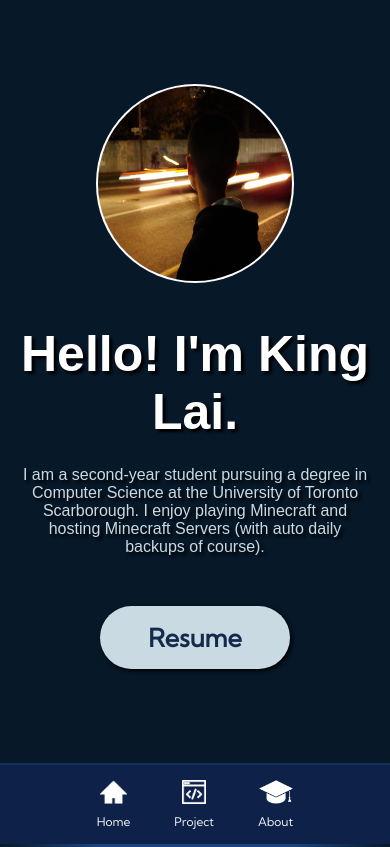
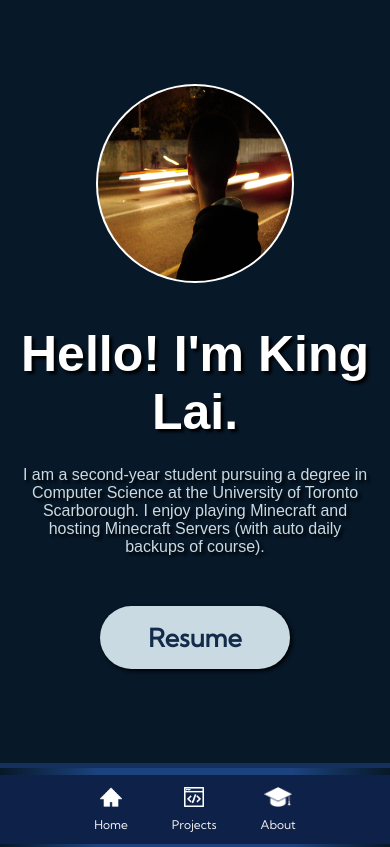
Before and after one commit to KingLai23/personal-website, a plain HTML site: page index.html in a window 390 px wide. Shown: the top 847 px of the page. Drawn offline with Linux system fonts and the light colour scheme; a web font is replaced by a local one.

Commit message:
fixed typo

```diff
--- a/index.html
+++ b/index.html
@@ -151,7 +151,7 @@
             <figcaption>Home</figcaption>
         </a>
         <a href="#sec2"><img src="Images/project.png">
-            <figcaption>Project</figcaption>
+            <figcaption>Projects</figcaption>
         </a>
         <a href="#sec3"><img src="Images/about.png">
             <figcaption>About</figcaption>
--- a/index_style.css
+++ b/index_style.css
@@ -519,14 +519,14 @@ background-image: linear-gradient(145deg, #08001f, #0e0038);
         text-align: center;
     }
     .navbar img {
-        height: 24px;
+        height: 20px;
         width: auto;
     }
     .navbar a {
         display: inline-block;
         color: #f2f2f2;
         text-align: center;
-        padding: 15px 20px;
+        padding: 12px 20px;
         text-decoration: none;
         font-size: 12px;
     }
```
